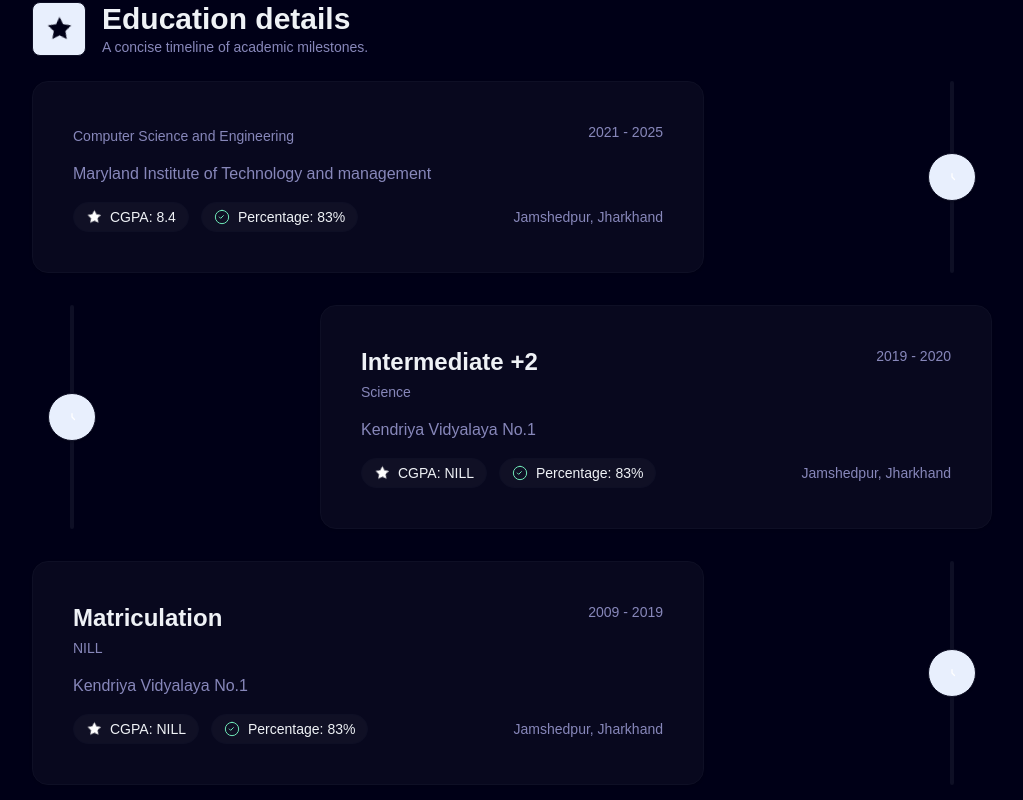
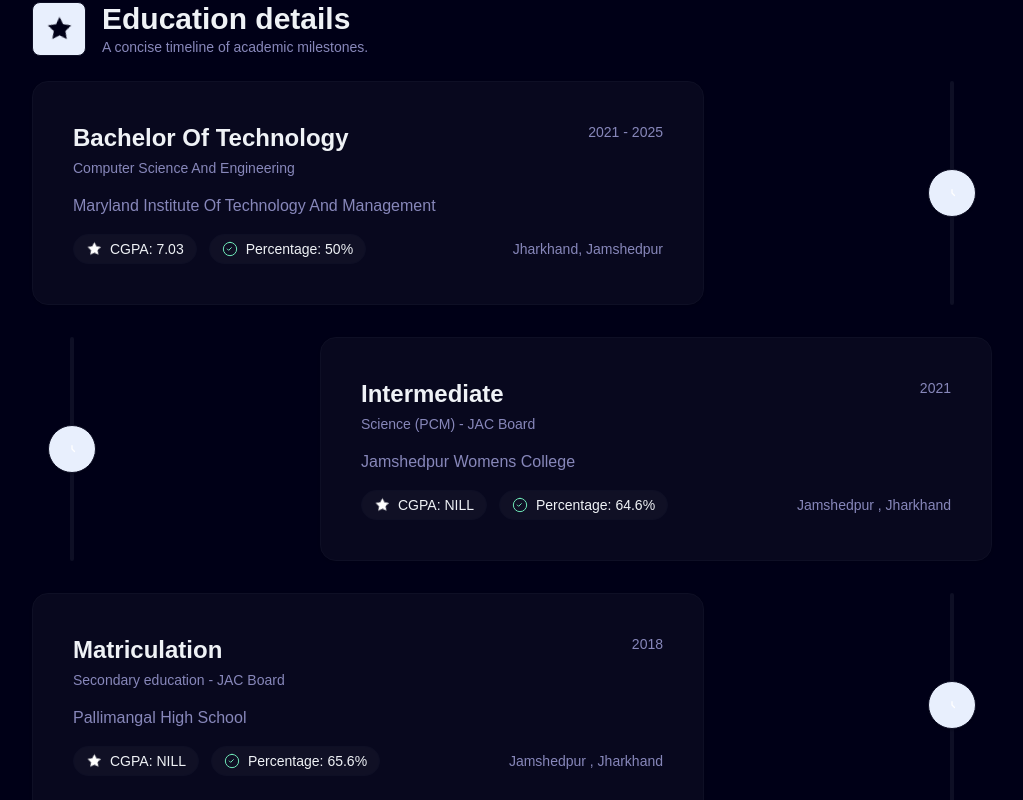
Before and after one commit to shiba-murmu/project-public-portfolio-website, a React (Vite) app: page / in a window 1280 px wide. Shown: the part 4720-5520 px from the top of the page, without its empty margins (128-1151 px from the left). Built offline with nearby package versions, Linux system fonts and the light colour scheme; a web font is replaced by a local one.

Commit message:
education detials added in real data.

```diff
--- a/src/hooks/detailed_data.js
+++ b/src/hooks/detailed_data.js
@@ -88,35 +88,36 @@ export const aboutData = {
 
 
 export const educationDetails = [
+    // Only upto three card or may increase the number.
     {
         id : 1,
         course : 'Bachelor Of Technology',
         branch : 'Computer Science And Engineering',
         college : 'Maryland Institute Of Technology And Management',
-        CGPA : 5.6,
+        CGPA : 7.03, // that should be string or number
         percentage : '50%',
+        duration: '2021 - 2025',
         address : 'Jharkhand, Jamshedpur'
     },
     {
-        id : 1,
-        course : 'Bachelor Of Technology',
-        branch : 'Computer Science And Engineering',
-        college : 'Maryland Institute Of Technology And Management',
-        CGPA : 5.6,
-        percentage : '50%',
-        address : 'Jharkhand, Jamshedpur'
+        id : 2,
+        course : 'Intermediate',
+        branch : 'Science (PCM) - JAC Board',
+        college : 'Jamshedpur Womens College',
+        CGPA :  'NILL', // that should be string or number
+        duration : '2021',
+        percentage : '64.6%',
+        address : 'Jamshedpur , Jharkhand'
     },
     {
-        id : 1,
-        course : 'Bachelor Of Technology',
-        branch : 'Computer Science And Engineering',
-        college : 'Maryland Institute Of Technology And Management',
-        CGPA : 5.6,
-        percentage : '50%',
-        address : 'Jharkhand, Jamshedpur'
+        id : 3,
+        course : 'Matriculation',
+        branch : 'Secondary education - JAC Board',
+        college : 'Pallimangal High School',
+        CGPA : 'NILL', // That should be string or number
+        percentage : '65.6%',
+        duration : '2018',
+        address : 'Jamshedpur , Jharkhand'
     },
 
-
-
-
 ]
--- a/src/pages/educationDetails/Education.jsx
+++ b/src/pages/educationDetails/Education.jsx
@@ -6,41 +6,13 @@ const Education = () => {
     // init AOS
     useAos({ duration: 700, easing: 'ease-out', once: true }, [])
 
-    const data = [
-        {
-            degree: '',
-            branch: "Computer Science and Engineering",
-            institute: "Maryland Institute of Technology and management",
-            location: "Jamshedpur, Jharkhand",
-            duration: "2021 - 2025",
-            cgpa: "8.4",
-            percentage: "83%"
-        },
-        {
-            degree: "Intermediate +2",
-            branch: "Science",
-            institute: "Kendriya Vidyalaya No.1",
-            location: "Jamshedpur, Jharkhand",
-            duration: "2019 - 2020",
-            cgpa: "NILL",
-            percentage: "83%"
-        },
-        {
-            degree: "Matriculation",
-            branch: "NILL",
-            institute: "Kendriya Vidyalaya No.1",
-            location: "Jamshedpur, Jharkhand",
-            duration: "2009 - 2019",
-            cgpa: "NILL",
-            percentage: "83%"
-        }
-    ]
+
 
     const Badge = ({ children }) => (
         <div className="inline-flex items-center gap-2 px-3 py-1 rounded-full text-sm bg-[rgba(255,255,255,0.03)] border border-(--border-color)">{children}</div>
     )
 
-    const EducationCard = ({ item, align = 'left' }) => {
+    const EducationCard = ({ align = 'left', course, branch, duration, college, CGPA, percentage, location }) => {
         // align -> 'left' or 'right' to alternate layout on large screens
         const contentOrder = align === 'left' ? 'md:order-1' : 'md:order-2'
         const timelineOrder = align === 'left' ? 'md:order-2' : 'md:order-1'
@@ -48,38 +20,36 @@ const Education = () => {
         return (
             <div className={`w-full flex flex-col md:flex-row items-stretch gap-6`} data-aos="fade-up" data-aos-delay="120">
                 {/* content block */}
-                {
 
-                }
                 <div className={`flex-1 flex ${contentOrder} ${align === 'left' ? 'justify-start' : 'justify-end'}`}>
                     <div className="bg-(--footer-background) border border-(--border-color) rounded-2xl p-6 md:p-10 w-full max-w-2xl shadow-sm hover:shadow-md transition-shadow" data-aos="fade-right" data-aos-delay="180">
                         <div className="flex items-start justify-between gap-4">
                             <div>
-                                <h3 className="text-xl md:text-2xl font-bold">{item.degree}</h3>
-                                <div className="mt-1 text-sm text-(--muted-text)">{item.branch}</div>
+                                <h3 className="text-xl md:text-2xl font-bold">{course}</h3>
+                                <div className="mt-1 text-sm text-(--muted-text)">{branch}</div>
                             </div>
-                            <div className="text-sm text-(--muted-text)">{item.duration}</div>
+                            <div className="text-sm text-(--muted-text)">{duration}</div>
                         </div>
 
-                        <p className="mt-4 text-md text-(--muted-text)">{item.institute}</p>
+                        <p className="mt-4 text-md text-(--muted-text)">{college}</p>
 
                         <div className="mt-4 flex flex-wrap gap-3 items-center">
                             <Badge>
                                 <svg xmlns="http://www.w3.org/2000/svg" className="h-4 w-4 animate-spin" viewBox="0 0 24 24" fill="none">
                                     <path d="M12 2L15.09 8.26L22 9.27L17 14.14L18.18 21.02L12 17.77L5.82 21.02L7 14.14L2 9.27L8.91 8.26L12 2Z" fill="white" />
                                 </svg>
-                                <span className="text-sm">CGPA: {item.cgpa}</span>
+                                <span className="text-sm">CGPA: {CGPA}</span>
                             </Badge>
 
                             <Badge>
                                 <svg xmlns="http://www.w3.org/2000/svg" className="h-4 w-4" viewBox="0 0 24 24" fill="none">
                                     <path d="M12 2a10 10 0 100 20 10 10 0 000-20zM8 12l2 2 4-4" stroke="#6EE7B7" strokeWidth="1.5" strokeLinecap="round" strokeLinejoin="round" />
                                 </svg>
-                                <span className="text-sm">Percentage: {item.percentage}</span>
+                                <span className="text-sm">Percentage: {percentage}</span>
                             </Badge>
 
                             <div className="ml-auto text-sm text-(--muted-text)">
-                                <span>{item.location}</span>
+                                <span>{location}</span>
                             </div>
                         </div>
                     </div>
@@ -116,9 +86,16 @@ const Education = () => {
                 </div>
 
                 <div className="flex flex-col gap-8">
-                    {data.map((item, idx) => (
-                        <div key={idx} className="">
-                            <EducationCard item={item} align={idx % 2 === 0 ? 'left' : 'end'} />
+                    {educationDetails.map((item, idx) => (
+                        <div key={item.id} className="">
+                            <EducationCard align={idx % 2 === 0 ? 'left' : 'end'}
+                                course={item.course}
+                                branch={item.branch}
+                                duration={item.duration}
+                                college={item.college}
+                                CGPA={item.CGPA}
+                                percentage={item.percentage}
+                                location={item.address} />
                         </div>
                     ))}
                 </div>
```
